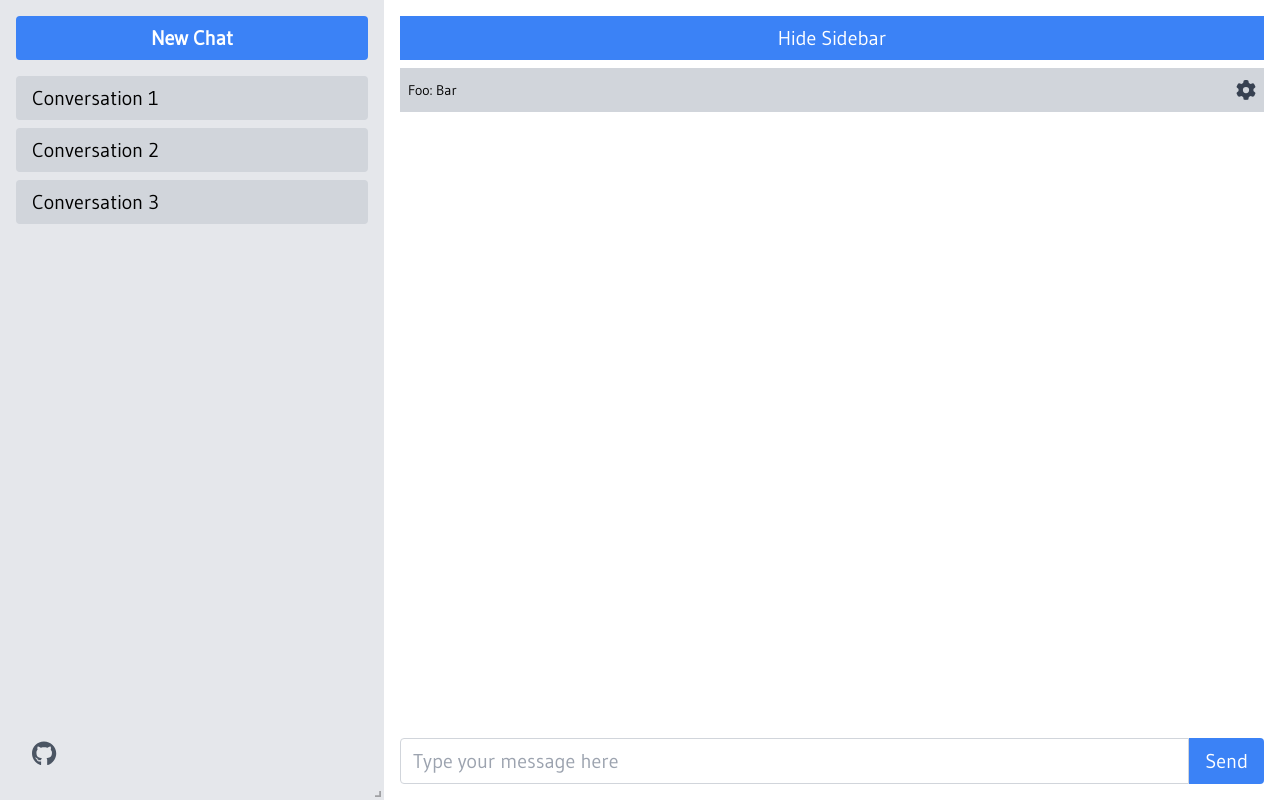
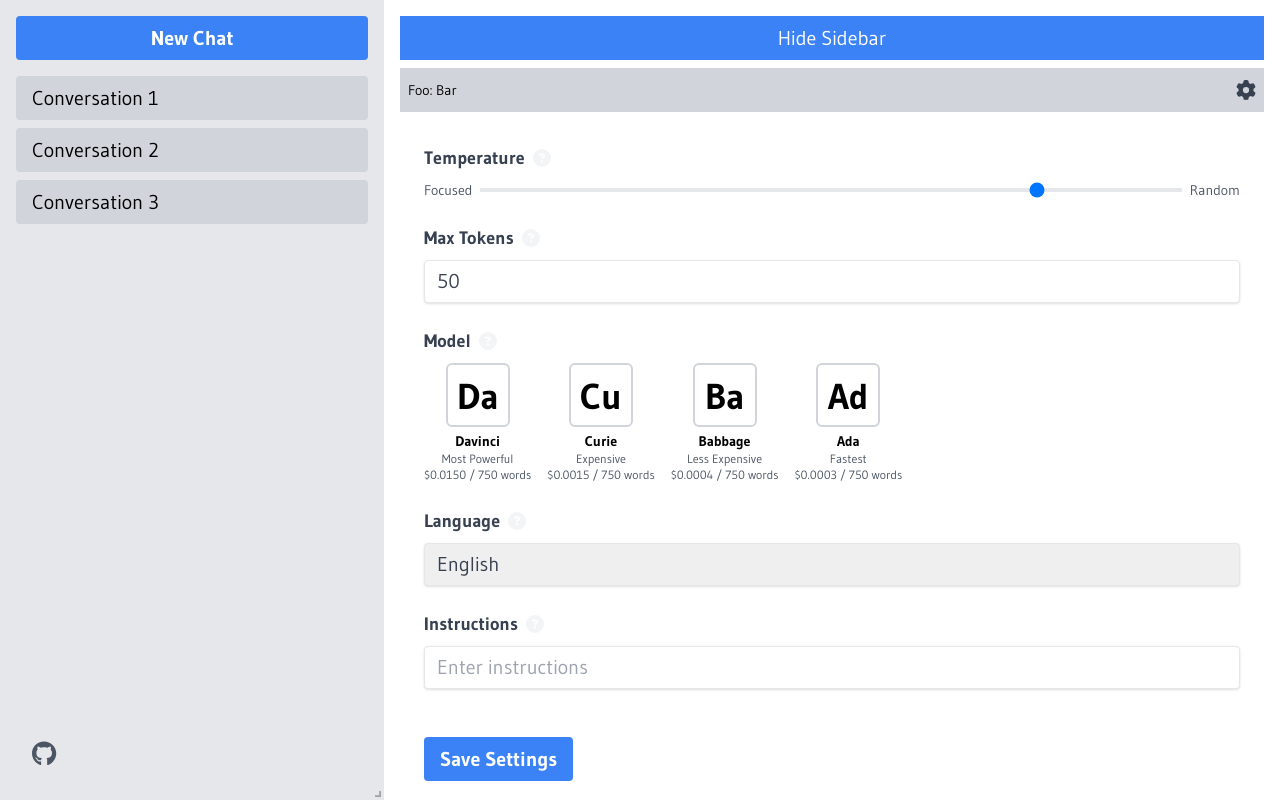
Before and after one commit to seancswanson/next-gpt, a Next.js app: page / in a window 1280 px wide. Both pictures are taken after a click on the button 1246 px from the left and 90 px from the top of the page. Built offline with nearby package versions, Linux system fonts and the light colour scheme.

Commit message:
Added ChatSettings and wired up the form input and submission flow to fire console.logs

```diff
--- a/components/ChatArea/ChatArea.tsx
+++ b/components/ChatArea/ChatArea.tsx
@@ -1,7 +1,12 @@
 // components/ChatArea.tsx
 import { useState } from "react";
+import ChatSettings from "../ChatSettings/ChatSettings";
 
-const ChatArea = () => {
+interface PropData {
+  showSettings: boolean;
+}
+
+const ChatArea = (props: PropData) => {
   const [userInput, setUserInput] = useState("");
 
   const handleInputChange = (event: React.ChangeEvent<HTMLInputElement>) => {
@@ -17,6 +22,7 @@ const ChatArea = () => {
     setUserInput("");
   };
 
+  const renderChat = () => {
     return (
       <div className="flex h-full flex-col">
         <div className="flex-grow overflow-y-auto">
@@ -43,4 +49,10 @@ const ChatArea = () => {
     );
   };
 
+  const renderSettings = () => {
+    return <ChatSettings />;
+  };
+  return props.showSettings ? renderSettings() : renderChat();
+};
+
 export default ChatArea;
--- /dev/null
+++ b/components/ChatSettings/ChatSettings.tsx
@@ -0,0 +1,221 @@
+import { faQuestionCircle } from "@fortawesome/free-solid-svg-icons";
+import { FontAwesomeIcon } from "@fortawesome/react-fontawesome";
+import { useState } from "react";
+
+import GlossaryModal from "./GlossaryModal";
+
+interface FormItemProps {
+  label: string;
+  htmlFor: string;
+  children: React.ReactNode;
+  onIconClick: () => void;
+}
+
+const FormItem = ({ label, htmlFor, children, onIconClick }: FormItemProps) => {
+  const [hover, setHover] = useState(false);
+  return (
+    <div
+      className=""
+      onMouseEnter={() => setHover(true)}
+      onMouseLeave={() => setHover(false)}
+    >
+      <label
+        className="mb-2 flex items-center gap-2 text-lg font-bold text-gray-700"
+        htmlFor={htmlFor}
+      >
+        {label}
+        <FontAwesomeIcon
+          icon={faQuestionCircle}
+          className={`cursor-pointer transition duration-300 hover:text-gray-800 ${
+            hover ? "text-gray-400" : "text-gray-100"
+          }`}
+          onClick={onIconClick}
+        />
+      </label>
+      {children}
+    </div>
+  );
+};
+
+const ChatSettings = () => {
+  const [openGlossaryModal, setOpenGlossaryModal] = useState(false);
+  const [formData, setFormData] = useState({
+    temperature: 0.8,
+    maxTokens: 50,
+    model: "text-davinci-002",
+    language: "en",
+    instructions: "",
+  });
+
+  const handleChange = (e: any) => {
+    setFormData({ ...formData, [e.target.name]: e.target.value });
+  };
+
+  const handleSubmit = (e: any) => {
+    e.preventDefault();
+    // Save the formData JSON object to local storage
+    localStorage.setItem("chatSettings", JSON.stringify(formData));
+    console.log(formData);
+    // Or send it to a server if needed
+    // axios.post("/api/save-settings", formData);
+  };
+
+  return (
+    <div className="flex items-center justify-center">
+      <form
+        className="flex w-full flex-1 flex-col gap-6 rounded bg-white p-6"
+        onSubmit={handleSubmit}
+      >
+        <FormItem
+          label="Temperature"
+          htmlFor="temperature"
+          onIconClick={() => setOpenGlossaryModal(true)}
+        >
+          <div className="flex items-center">
+            <span className="text-sm text-gray-600">Focused</span>
+            <input
+              className="mx-2 h-1 w-full appearance-none bg-gray-200 focus:bg-blue-500"
+              id="temperature"
+              name="temperature"
+              type="range"
+              min="0"
+              max="1"
+              step="0.01"
+              value={formData.temperature}
+              onChange={handleChange}
+            />
+            <span className="text-sm text-gray-600">Random</span>
+          </div>
+        </FormItem>
+        <FormItem
+          label="Max Tokens"
+          htmlFor="max-tokens"
+          onIconClick={() => setOpenGlossaryModal(true)}
+        >
+          <input
+            className="focus:shadow-outline w-full appearance-none rounded border px-3 py-2 leading-tight text-gray-700 shadow focus:outline-none"
+            id="max-tokens"
+            name="max-tokens"
+            type="number"
+            placeholder="Enter max tokens"
+            value={formData.maxTokens}
+            onChange={handleChange}
+          />
+        </FormItem>
+        <FormItem
+          label="Model"
+          htmlFor="model"
+          onIconClick={() => setOpenGlossaryModal(true)}
+        >
+          <div className="flex gap-4">
+            {[
+              {
+                value: "text-davinci-002",
+                label: "Davinci",
+                cost: "Most Powerful",
+                price: 0.02,
+              },
+              {
+                value: "text-curie-002",
+                label: "Curie",
+                cost: "Expensive",
+                price: 0.002,
+              },
+              {
+                value: "text-babbage-002",
+                label: "Babbage",
+                cost: "Less Expensive",
+                price: 0.0005,
+              },
+              {
+                value: "text-ada-002",
+                label: "Ada",
+                cost: "Fastest",
+                price: 0.0004,
+              },
+            ].map(({ value, label, cost, price }) => {
+              const pricePer750Words = (price * 750) / 1000;
+
+              return (
+                <label
+                  key={value}
+                  htmlFor={value}
+                  className="flex cursor-pointer flex-col items-center"
+                >
+                  <div className="relative  h-16 w-16 rounded-md border-2 border-gray-300 p-1 ">
+                    <span className="absolute left-0 top-[20%] w-full text-center text-4xl font-bold">
+                      {label.slice(0, 2)}{" "}
+                    </span>
+                    <input
+                      className="h-full w-full cursor-pointer appearance-none rounded-md focus:border-blue-500 focus:ring-2 focus:ring-blue-500"
+                      type="radio"
+                      id={value}
+                      name="model"
+                      value={value}
+                      checked={formData.model === value}
+                      onChange={handleChange}
+                    />
+                  </div>
+                  <div className="mt-1 text-center">
+                    <p className="text-sm font-bold">{label}</p>
+                    <p className="text-xs text-gray-600">{cost}</p>
+                    <p className="text-xs text-gray-600">
+                      ${pricePer750Words.toFixed(4)} / 750 words
+                    </p>
+                  </div>
+                </label>
+              );
+            })}
+          </div>
+        </FormItem>
+        <FormItem
+          label="Language"
+          htmlFor="language"
+          onIconClick={() => setOpenGlossaryModal(true)}
+        >
+          <select
+            className="focus:shadow-outline w-full appearance-none rounded border px-3 py-2 leading-tight text-gray-700 shadow focus:outline-none"
+            id="language"
+            name="language"
+            value={formData.language}
+            onChange={handleChange}
+          >
+            <option value="en">English</option>
+            <option value="es">Spanish</option>
+            <option value="fr">French</option>
+            <option value="de">German</option>
+          </select>
+        </FormItem>
+        <FormItem
+          label="Instructions"
+          htmlFor="instructions"
+          onIconClick={() => setOpenGlossaryModal(true)}
+        >
+          <input
+            className="focus:shadow-outline w-full appearance-none rounded border px-3 py-2 leading-tight text-gray-700 shadow focus:outline-none"
+            id="instructions"
+            name="instructions"
+            type="text"
+            placeholder="Enter instructions"
+            value={formData.instructions}
+            onChange={handleChange}
+          />
+        </FormItem>
+        <div className="mt-6 flex items-center justify-between">
+          <button
+            className="focus:shadow-outline rounded bg-blue-500 px-4 py-2 font-bold text-white hover:bg-blue-700 focus:outline-none"
+            type="submit"
+          >
+            Save Settings
+          </button>
+        </div>
+        <GlossaryModal
+          isOpen={openGlossaryModal}
+          onClose={() => setOpenGlossaryModal(false)}
+        />
+      </form>
+    </div>
+  );
+};
+
+export default ChatSettings;
--- /dev/null
+++ b/components/ChatSettings/GlossaryModal.tsx
@@ -0,0 +1,45 @@
+
+interface PropData {
+  isOpen: boolean;
+  onClose: () => void;
+}
+function GlossaryModal(props: PropData) {
+  if (!props.isOpen) return null;
+const glossaryItems = [
+  {
+    title: "Temperature",
+    description:
+      "Temperature determines the randomness of the model's output. A higher temperature (e.g., 1.0) will make the output more random, while a lower temperature (e.g., 0) will make the output more deterministic.",
+  },
+  {
+    title: "Max Tokens",
+    description:
+      "Max Tokens limits the number of tokens (words or word pieces) in the model's response. Set a lower value to receive shorter responses and a higher value for longer responses.",
+  },
+  // Add other glossary items here
+];
+  return (
+    <div
+      className="fixed inset-0 z-10 flex items-center justify-center bg-black bg-opacity-50"
+      onClick={props.onClose}
+    >
+      <div
+        className="w-full max-w-md rounded-lg bg-white p-6"
+        onClick={(e) => e.stopPropagation()}
+      >
+        <h2 className="mb-4 text-xl font-bold">Glossary</h2>
+        {glossaryItems.map((item, index) => (
+          <div key={index} className="mb-4">
+            <h3 className="text-lg font-semibold">{item.title}</h3>
+            <p className="text-gray-600">{item.description}</p>
+          </div>
+        ))}{" "}
+        <button className="border border-black px-2 rounded" onClick={props.onClose}>
+          Close
+        </button>
+      </div>
+    </div>
+  );
+}
+
+export default GlossaryModal;
--- a/pages/index.tsx
+++ b/pages/index.tsx
@@ -3,26 +3,31 @@ import ChatArea from "@/components/ChatArea/ChatArea";
 import TopChatBar from "@/components/ChatArea/TopChatBar";
 import ConversationHistory from "@/components/Sidebar/ConversationHistory";
 import FooterLinks from "@/components/Sidebar/FooterLinks";
-import { Gudea } from 'next/font/google';
-import { useEffect,useState } from "react";
+import { Gudea } from "next/font/google";
+import { useEffect, useState } from "react";
 import { ResizeCallbackData } from "react-resizable";
 import { useMediaQuery } from "react-responsive";
 import ResizableSection from "../components/ResizableSection";
 
-  const gudea = Gudea({ weight: "400", subsets: ["latin-ext"] });
+const gudea = Gudea({ weight: ["400", "700"], subsets: ["latin-ext"] });
 
 export default function Home() {
   const [showSidebarLarge, setShowSidebarLarge] = useState(true);
+  const [showSidebarSmall, setShowSidebarSmall] = useState(true);
 
-  const [showSidebarSmall, setShowSidebarSmall] = useState(true);
+  const [showSettings, setShowSettings] = useState(false);
+
   const isLargeScreen = useMediaQuery({ minWidth: 1024 }); // Adjust the breakpoint as needed
   const [sectionWidths, setSectionWidths] = useState<number[]>([]);
+
   useEffect(() => {
     setSectionWidths([0.3, 0.7]);
   }, []);
+
   const toggleSidebar = () => {
     setShowSidebarSmall(!showSidebarSmall);
   };
+
   const handleResize =
     (index: number) =>
     (event: React.SyntheticEvent<Element, Event>, data: ResizeCallbackData) => {
@@ -37,6 +42,7 @@ const toggleSidebar = () => {
   if (sectionWidths.length === 0) {
     return null; // Or return a loading indicator
   }
+
   const renderLargeScreen = () => (
     <>
       {showSidebarLarge && (
@@ -63,8 +69,11 @@ const renderLargeScreen = () => (
         >
           {showSidebarLarge ? "Hide Sidebar" : "Show Sidebar"}
         </button>
-      <TopChatBar />
-      <ChatArea />
+        <TopChatBar
+          showSettings={showSettings}
+          setShowSettings={setShowSettings}
+        />
+        <ChatArea showSettings={showSettings} />
       </div>
     </>
   );
@@ -77,22 +86,29 @@ const renderLargeScreen = () => (
           <FooterLinks />
         </div>
       )}
-      <div className={`${showSidebarSmall ? 'h-2/3' : 'h-full'} flex  w-full flex-col p-4`}>
+      <div
+        className={`${
+          showSidebarSmall ? "h-2/3" : "h-full"
+        } flex  w-full flex-col p-4`}
+      >
         <button
           className="mb-2 bg-blue-500 p-2 text-white"
           onClick={toggleSidebar}
         >
           {showSidebarSmall ? "Hide Sidebar" : "Show Sidebar"}
         </button>
-        <TopChatBar />
-        <ChatArea />
+        <TopChatBar
+          showSettings={showSettings}
+          setShowSettings={setShowSettings}
+        />
+        <ChatArea showSettings={showSettings} />
       </div>
     </>
   );
 
   return (
     <div
-      className={`${gudea.className} h-screen flex-col overflow-hidden lg:flex lg:flex-row text-xl`}
+      className={`${gudea.className} h-screen flex-col overflow-hidden text-xl lg:flex lg:flex-row`}
     >
       {isLargeScreen ? renderLargeScreen() : renderSmallScreen()}
     </div>
```
Also changed, not shown: components/ChatArea/TopChatBar.tsx (+15 -2 lines). Lines whose indentation alone changed are shown as unchanged.
